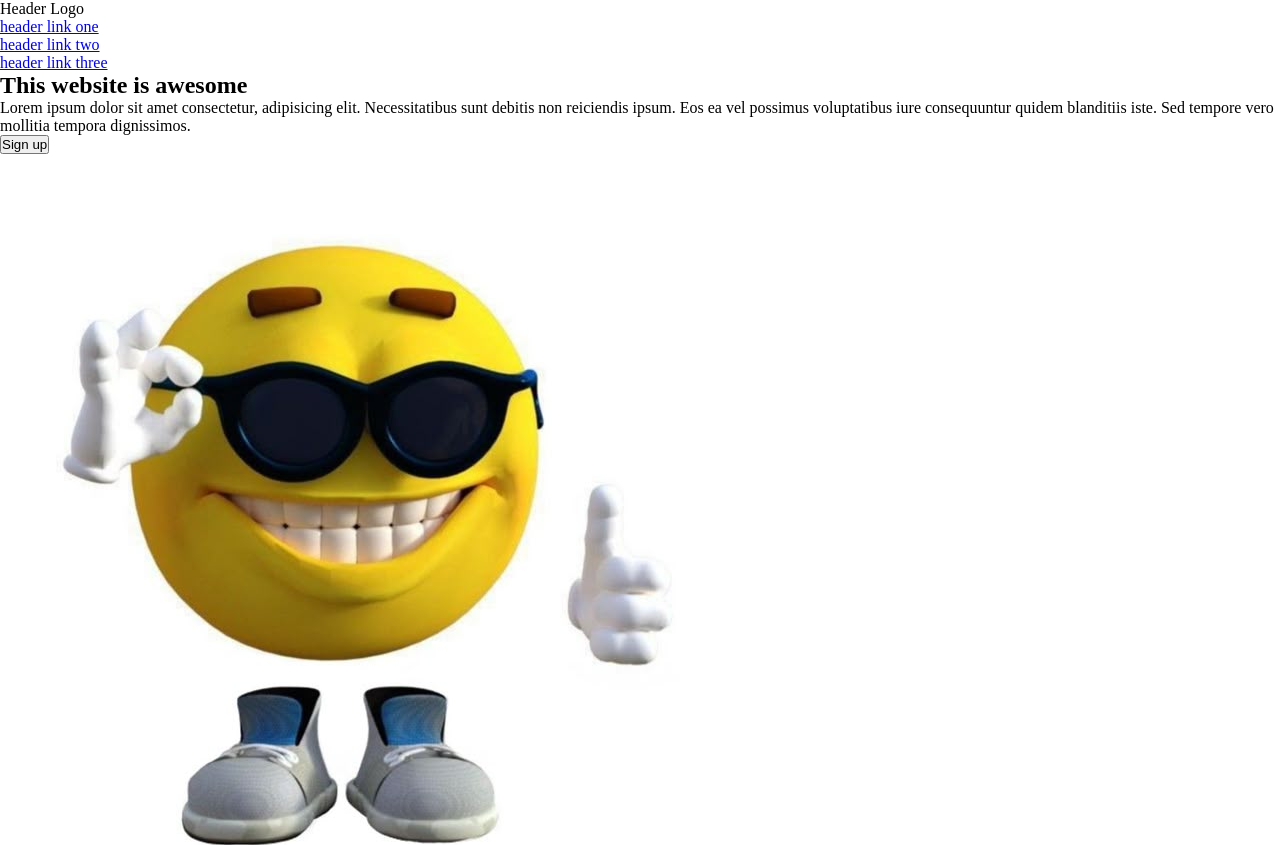
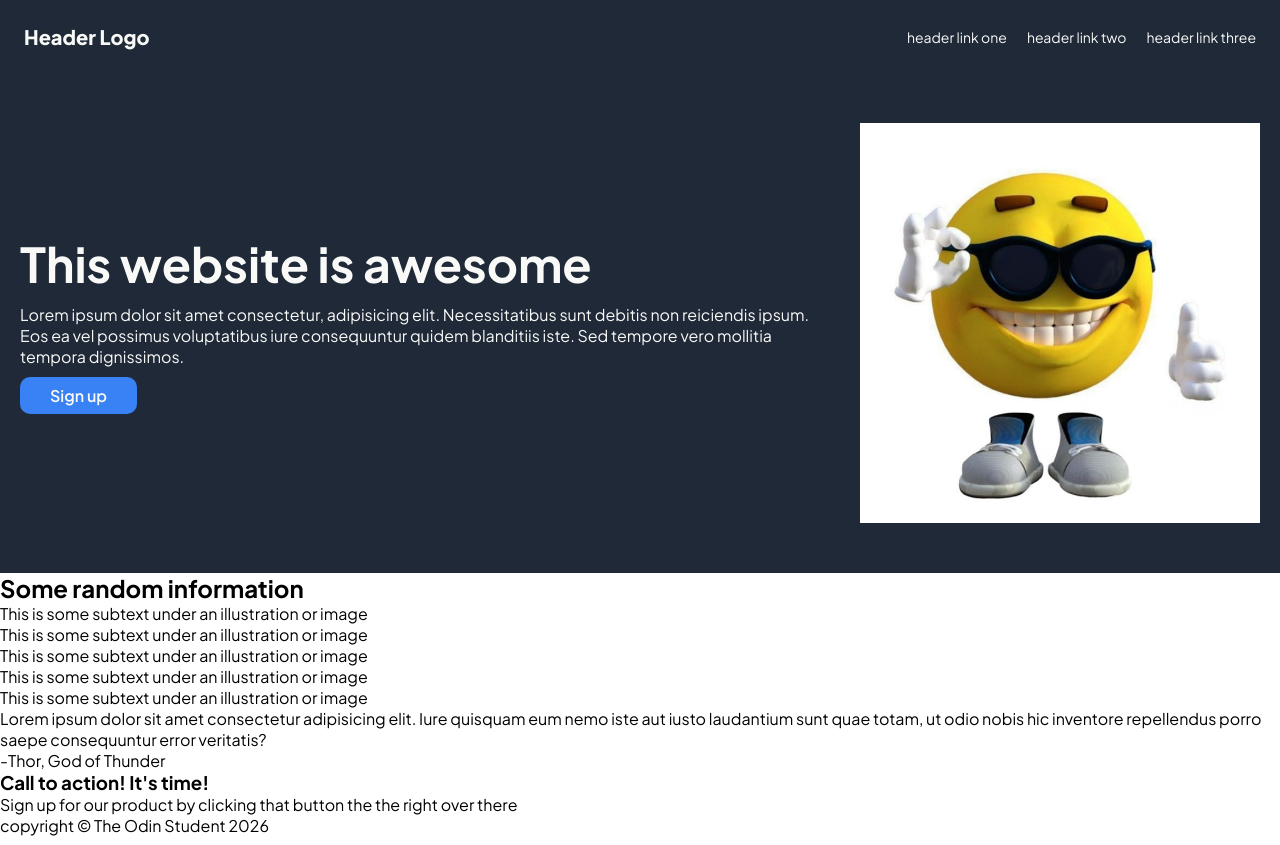
Before and after one commit to PaulKamuya/demo-landing, a plain HTML site: page index.html in a window 1280 px wide. Shown: the top 845 px of the page. Drawn offline with Linux system fonts and the light colour scheme.

Commit message:
Added style for header and hero

```diff
--- a/style.css
+++ b/style.css
@@ -2,4 +2,74 @@
   box-sizing: border-box;
   margin: 0;
   padding: 0;
+  font-family: "Plus Jakarta Sans", arial, sans-serif; /*weight: Use a value from 200 to 800*/
 }
+
+body{
+  display: flex;
+  flex-direction: column;
+}
+
+.header{
+  display: flex;
+  justify-content: space-between;
+  align-items: center;
+  padding: 24px;
+  background: #1f2937;
+  color: #f9faf8;
+  font-size: 20px;
+  font-weight: 800;
+}
+
+ul{
+  font-size: 14px;
+  font-weight: normal;
+  display: flex;
+  list-style-type: none;
+  gap: 20px;
+  flex-shrink: 0;
+}
+
+a{
+  color: #f9faf8;
+  text-decoration: none;
+}
+
+.hero{
+  background-color: #1f2937;
+  color: #f9faf8;
+  display: flex;
+  justify-content: center;
+  align-items: center;
+  padding: 50px 20px;
+  gap: 50px;
+}
+
+
+.left{
+  max-width: 800px;
+}
+
+.title{
+  font-size: 48px;
+  font-weight: 800px;
+}
+
+.hero-text{
+  margin: 10px 0;
+  font-size: 16px;
+}
+
+.hero-button{
+  padding: 8px 30px;
+  font-size: 16px;
+  background-color: #3882f6;
+  color: #f9faf8;
+  border: none;
+  border-radius: 10px;
+  font-weight: 600;
+}
+
+.hero-img{
+  width: 400px;
+}
```
